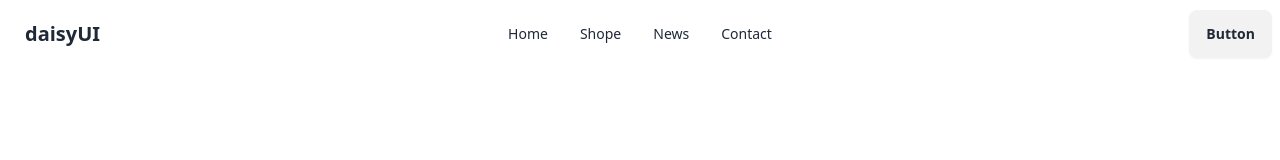
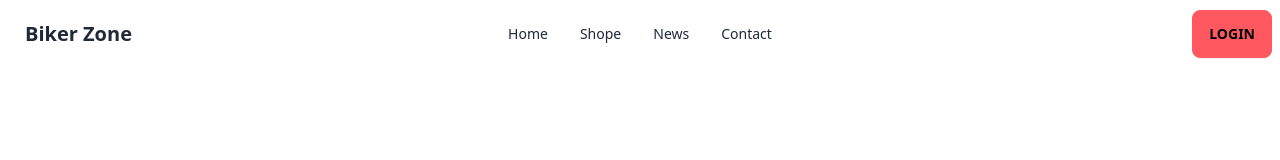
Before and after one commit to Haider3966/biker-zone-with-daisyui, a plain HTML site: page index.html in a window 1280 px wide. Drawn offline with nearby package versions, Linux system fonts and the light colour scheme.

Commit message:
added the second commit

```diff
--- a/index.html
+++ b/index.html
@@ -25,7 +25,7 @@
                   <li><a>Contact</a></li>
                 </ul>
               </div>
-              <a class="btn btn-ghost text-xl">daisyUI</a>
+              <a class="btn btn-ghost text-xl">Biker Zone</a>
             </div>
             <div class="navbar-center hidden lg:flex">
               <ul class="menu menu-horizontal px-1">
@@ -36,7 +36,7 @@
               </ul>
             </div>
             <div class="navbar-end">
-              <a class="btn">Button</a>
+              <a class="btn btn-error">LOGIN</a>
             </div>
           </div>
        </nav>
```
